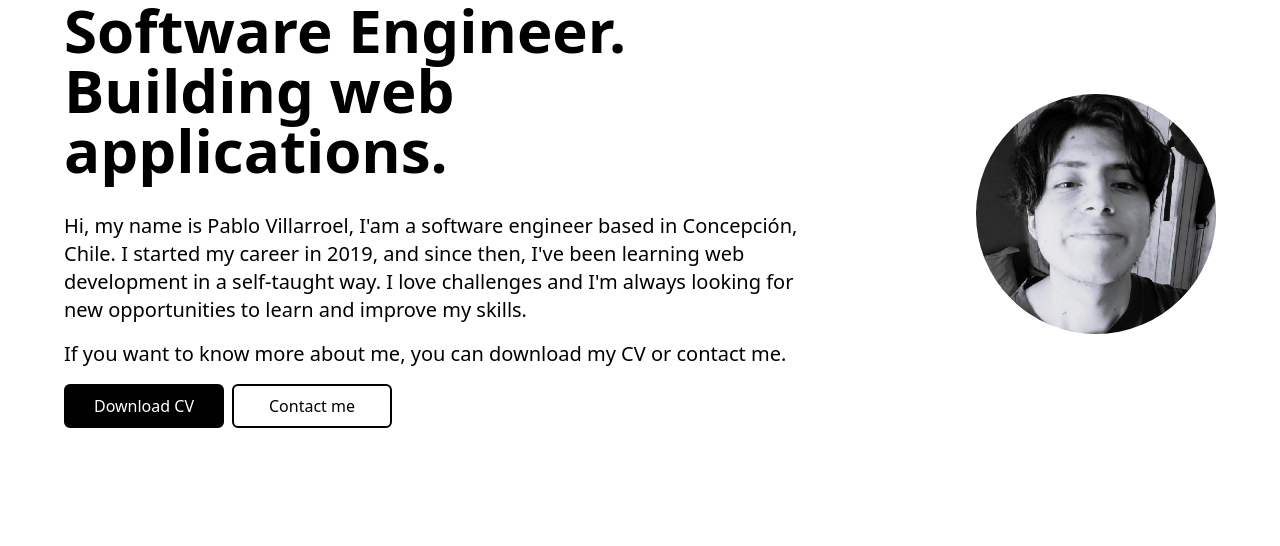
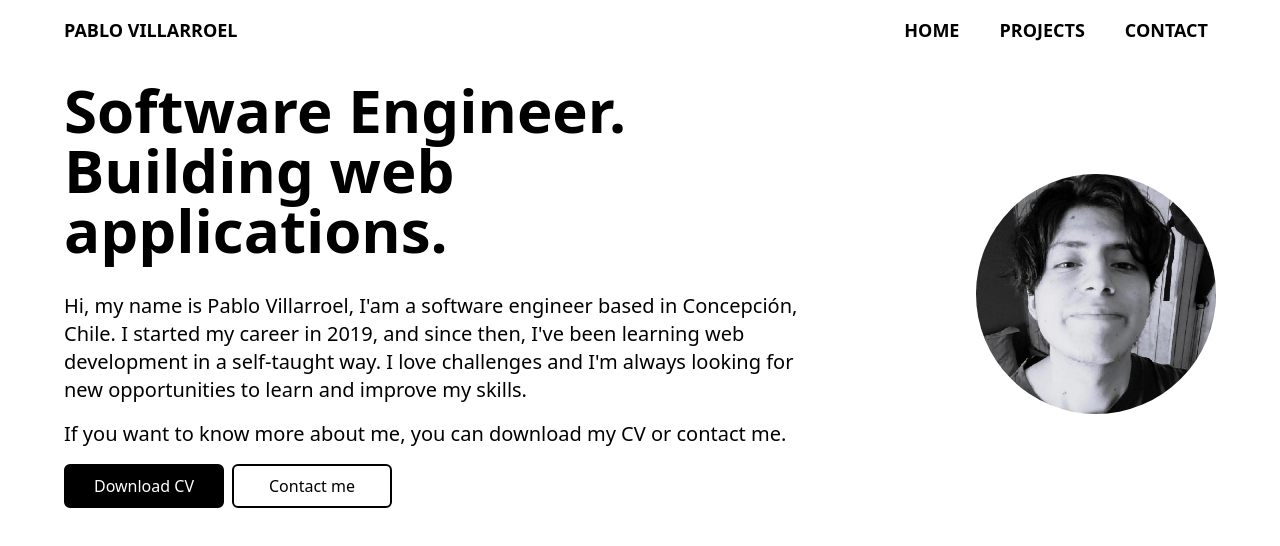
Before and after one commit to pablovrl/portfolio, a React (Vite) app: page / in a window 1280 px wide. Shown: the top 546 px of the page. Built offline with nearby package versions, Linux system fonts and the light colour scheme.

Commit message:
add Navbar component

```diff
--- a/src/App.tsx
+++ b/src/App.tsx
@@ -1,9 +1,13 @@
 import { Home } from "./components/Home";
+import { Navbar } from "./components/Navbar";
 
 function App() {
   return (
-    <div className="mx-4">
-      <Home />
+    <div>
+      <Navbar />
+      <div className="px-4 pt-20">
+        <Home />
+      </div>
     </div>
   );
 }
--- a/src/components/Home/Home.tsx
+++ b/src/components/Home/Home.tsx
@@ -9,7 +9,7 @@ export function Home() {
       <div className="flex flex-col lg:flex-row lg:items-center justify-between gap-6">
         <div className="max-w-3xl">
           <header>
-            <h1 className="text-6xl font-bold mb-8">{PAGECONTENT.en.title}</h1>
+            <h1 className="text-5xl md:text-6xl font-bold mb-8">{PAGECONTENT.en.title}</h1>
           </header>
           <div className="flex flex-col gap-4">
             {PAGECONTENT.en.description.map((paragraph, index) => (
--- /dev/null
+++ b/src/components/Navbar/Navbar.tsx
@@ -0,0 +1,68 @@
+import { useState } from "react";
+
+const MENU_ITEMS = [
+  {
+    label: {
+      en: "Home",
+      es: "Inicio",
+    },
+  },
+  {
+    label: {
+      en: "Projects",
+      es: "Proyectos",
+    },
+  },
+  {
+    label: {
+      en: "Contact",
+      es: "Contacto",
+    },
+  },
+];
+
+export function Navbar() {
+  const [selectIsOpen, setSelectIsOpen] = useState(false);
+
+  const toggleSelectIsOpen = () => setSelectIsOpen(!selectIsOpen);
+  const closeSelectIsOpen = () => setSelectIsOpen(false);
+
+  const handleListClick = () => {
+    if (selectIsOpen) closeSelectIsOpen();
+  };
+
+  return (
+    <div className="fixed bg-white w-full px-4">
+      <nav className="flex justify-between text-lg font-bold py-4 max-w-6xl m-auto">
+        <span>PABLO VILLARROEL</span>
+        <ul className="gap-6 hidden md:flex">
+          {MENU_ITEMS.map((item) => (
+            <li
+              key={item.label.en}
+              className="px-2 cursor-pointer hover:bg-black hover:text-white transition-colors duration-500"
+              onClick={handleListClick}
+            >
+              {item.label.en.toUpperCase()}
+            </li>
+          ))}
+        </ul>
+        <button onClick={toggleSelectIsOpen} className="md:hidden">
+          click me
+        </button>
+      </nav>
+      {selectIsOpen ? (
+        <ul className="gap-6 flex flex-col pb-4">
+          {MENU_ITEMS.map((item) => (
+            <li
+              onClick={handleListClick}
+              key={item.label.en}
+              className="font-bold"
+            >
+              {item.label.en.toUpperCase()}
+            </li>
+          ))}
+        </ul>
+      ) : null}
+    </div>
+  );
+}
--- /dev/null
+++ b/src/components/Navbar/index.ts
@@ -0,0 +1 @@
+export * from './Navbar';
```
